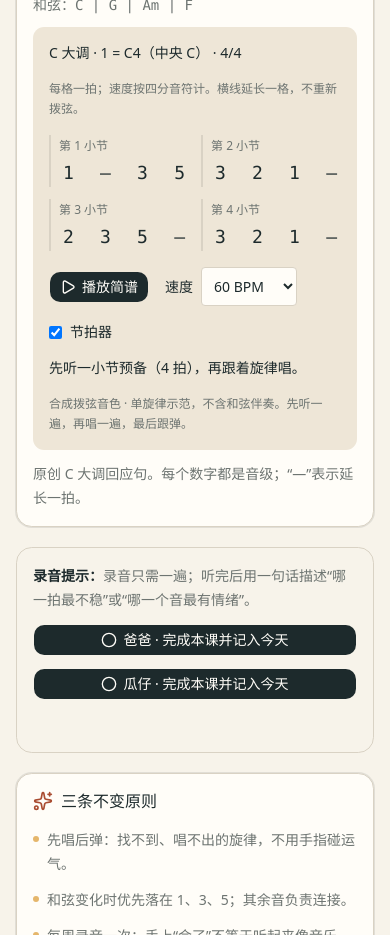
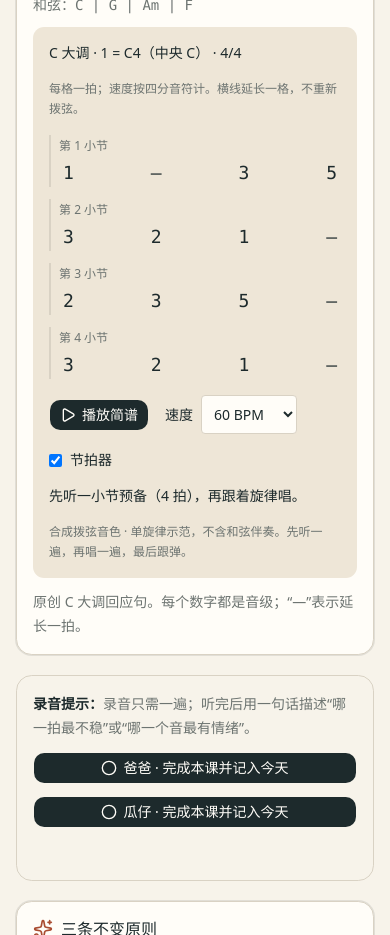
Before and after one commit to luoli523/guige-guitar-plan, a React (Vite) app: page / in a window 390 px wide. Shown: the part 3080-4015 px from the top of the page. Built offline with nearby package versions, Linux system fonts and the light colour scheme.

Commit message:
fix: give accidental notes room on narrow phone screens

```diff
--- a/components/notation-player.tsx
+++ b/components/notation-player.tsx
@@ -70,7 +70,7 @@ export function NotationPlayer({ notation, spec }: { notation: string; spec: Pla
     <div className="mt-3 space-y-4 rounded-lg bg-[var(--cream)] p-4 text-[var(--ink)]">
       <p className="text-sm">{spec.label} · {spec.meter}</p>
       <p className="text-xs leading-5 text-muted-foreground">{compound ? '每格为八分音符，三格一大拍；速度按附点四分音符计。数“1-la-li 2-la-li”。' : '每格一拍；速度按四分音符计。'}横线延长一格，不重新拨弦。</p>
-      <div className={`grid gap-3 ${compound ? 'grid-cols-1 sm:grid-cols-2' : 'grid-cols-2 sm:grid-cols-4'}`} aria-label="练习简谱">
+      <div className={`grid gap-3 ${compound ? 'grid-cols-1 sm:grid-cols-2' : 'grid-cols-1 min-[400px]:grid-cols-2 sm:grid-cols-4'}`} aria-label="练习简谱">
         {score.bars.map((bar, barIndex) => (
           <div key={barIndex} className="min-w-0 border-l-2 border-border pl-2">
             <span className="text-xs text-muted-foreground">第 {barIndex + 1} 小节</span>
```
